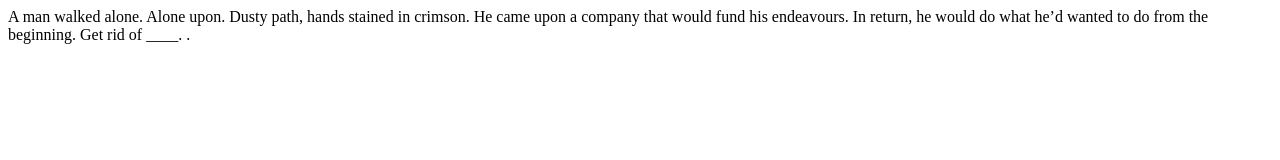
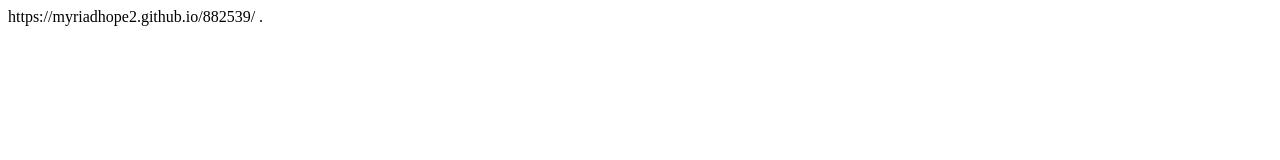
Before and after one commit to DrSpolsky/TestAdv, a plain HTML site: page File1.html in a window 1280 px wide. Drawn offline with Linux system fonts and the light colour scheme.

Commit message:
Update File1.html

```diff
--- a/File1.html
+++ b/File1.html
@@ -3,9 +3,7 @@
 
   </head>
   <body>
-    <p>A man walked alone. Alone upon. Dusty path, hands stained in crimson.
-
-He came upon a company that would fund his endeavours. In return, he would do what he’d wanted to do from the beginning. Get rid of ____.
+    <p>https://myriadhope2.github.io/882539/
 .</p>
   </body>
 </html>
```
